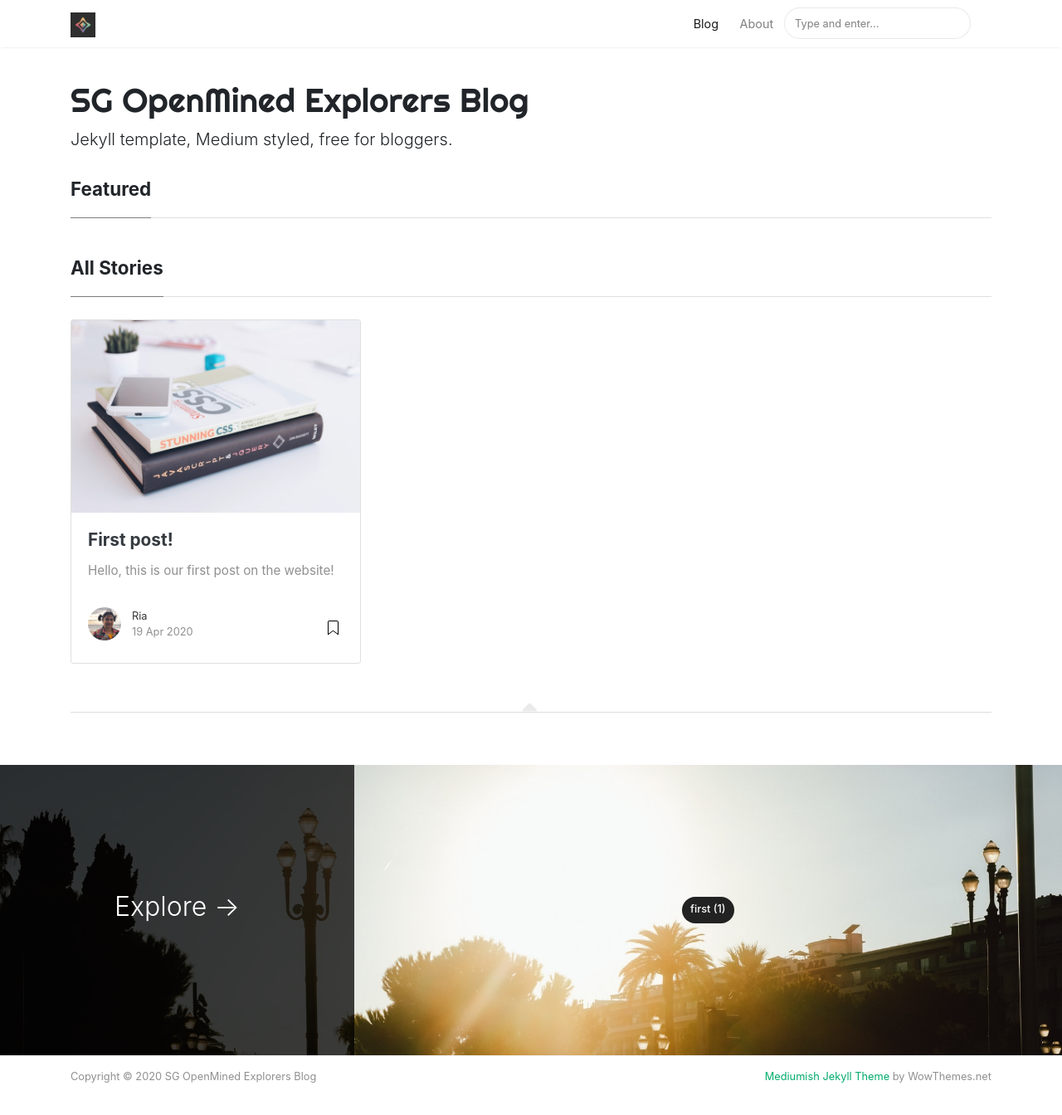
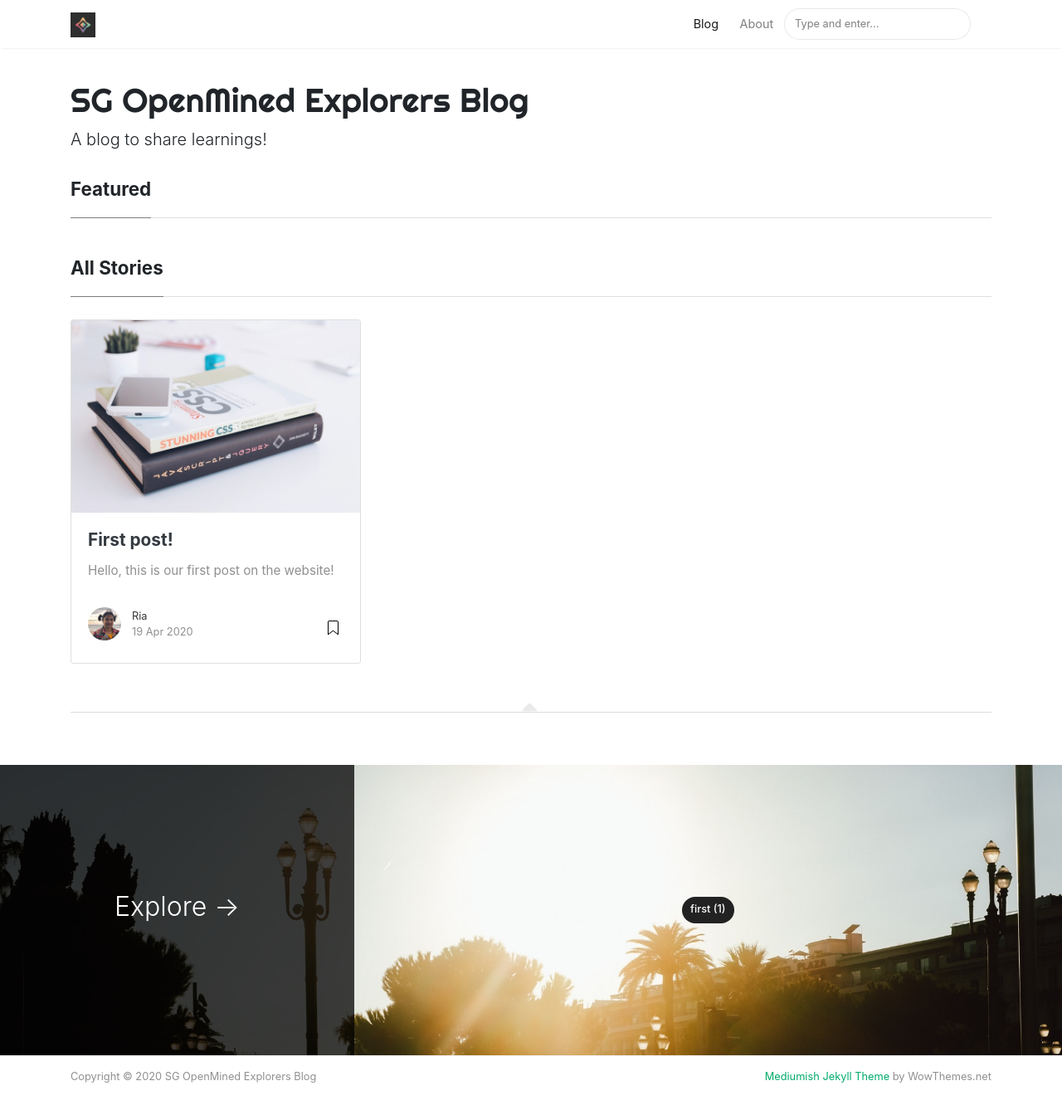
Before and after one commit to ZumrutMuftuoglu/OM-Study-Group, a Jekyll site: the page built from docs/index.html, in a window 1280 px wide and 1381 px high. Shown: the top 1344 px of the window at 83% size. Built offline with Jekyll 4.4.1, drawn with Linux system fonts in a browser that asks for light colours; nearby versions of some CDN libraries; the list of posts is cut into pages by our own code.

Commit message:
Adjusting the template

```diff
--- a/docs/_config.yml
+++ b/docs/_config.yml
@@ -1,7 +1,7 @@
 # Site
 name: "SG OpenMined Explorers Blog"
 title: "SG OpenMined Explorers Blog"
-description: "Jekyll template, Medium styled, free for bloggers."
+description: "A blog to share learnings!"
 logo: 'assets/images/logo.png'
 favicon: 'assets/images/logo.png'
 baseurl: /OM-Study-Group
```
